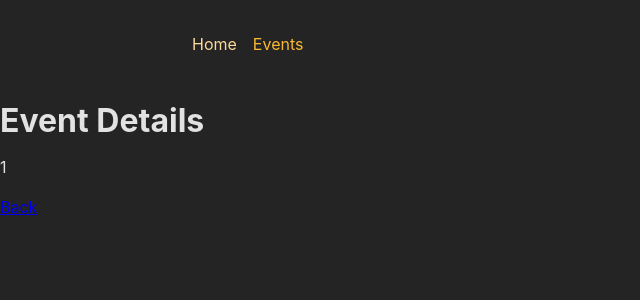
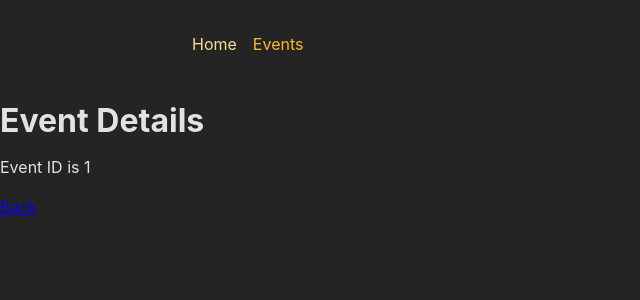
Before and after one commit to RossaMania/events-react-router-app, a React (Create React App) app: page /events/1 in a window 1280 px wide. Shown: the top 300 px of the page, without its empty margins (0-640 px from the left). Built offline with nearby package versions, Linux system fonts and the light colour scheme.

Commit message:
Refactored file tree with edited file names and added page files to a pages folder. Made paths in App.js relative to parent route. Made homepage route the index route. Added text “Event ID is” to paragraph element in EventDetail.js to explain params.

```diff
--- a/src/App.js
+++ b/src/App.js
@@ -1,13 +1,13 @@
 // Challenge / Exercise
 
 import { RouterProvider, createBrowserRouter } from "react-router-dom";
-import Homepage from "./components/Homepage";
-import EventsPage from "./components/EventsPage";
-import EventDetailPage from "./components/EventDetailPage";
-import NewEventPage from "./components/NewEventPage";
-import EditEventPage from "./components/EditEventPage";
-import RootLayout from "./components/Root";
-import ErrorPage from "./components/Error";
+import Homepage from "./pages/Home";
+import EventsPage from "./pages/Events";
+import EventDetailPage from "./pages/EventDetail";
+import NewEventPage from "./pages/NewEvent";
+import EditEventPage from "./pages/EditEvent";
+import RootLayout from "./pages/Root";
+import ErrorPage from "./pages/Error";
 
 // 1. Add five new (dummy) page components (content can be simple <h1> elements)
 //    - HomePage
@@ -36,23 +36,23 @@ const router = createBrowserRouter([
     errorElement: <ErrorPage />,
     children: [
       {
-        path: "/events",
+        index: true,
+        element: <Homepage />,
+      },
+      {
+        path: "events",
         element: <EventsPage />,
       },
       {
-        path: "",
-        element: <Homepage />,
-      },
-      {
-        path: "/events/:eventId",
+        path: "events/:eventId",
         element: <EventDetailPage />,
       },
       {
-        path: "/events/new",
+        path: "events/new",
         element: <NewEventPage />,
       },
       {
-        path: "/events/:eventId/edit",
+        path: "events/:eventId/edit",
         element: <EditEventPage />,
       },
     ],
--- a/src/components/EventDetailPage.js
+++ b/src/pages/EventDetail.js
@@ -7,7 +7,7 @@ const EventDetailPage = () => {
   return (
     <div>
       <h1>Event Details</h1>
-      <p>{params.eventId}</p>
+      <p>Event ID is {params.eventId}</p>
       <p><Link to=".." relative="path">Back</Link></p>
     </div>
   );
--- a/src/components/Root.js
+++ b/src/pages/Root.js
@@ -1,5 +1,5 @@
 import { Outlet } from "react-router-dom";
-import MainNavigation from "./MainNavigation";
+import MainNavigation from "../components/MainNavigation";
 
 export default function RootLayout() {
     return (
```
Also changed, not shown: src/pages/EditEvent.js (renamed from src/components/EditEventPage.js), src/pages/Error.js (renamed from src/components/Error.js), src/pages/Events.js (renamed from src/components/EventsPage.js), src/pages/Home.js (renamed from src/components/Homepage.js), src/pages/NewEvent.js (renamed from src/components/NewEventPage.js).
